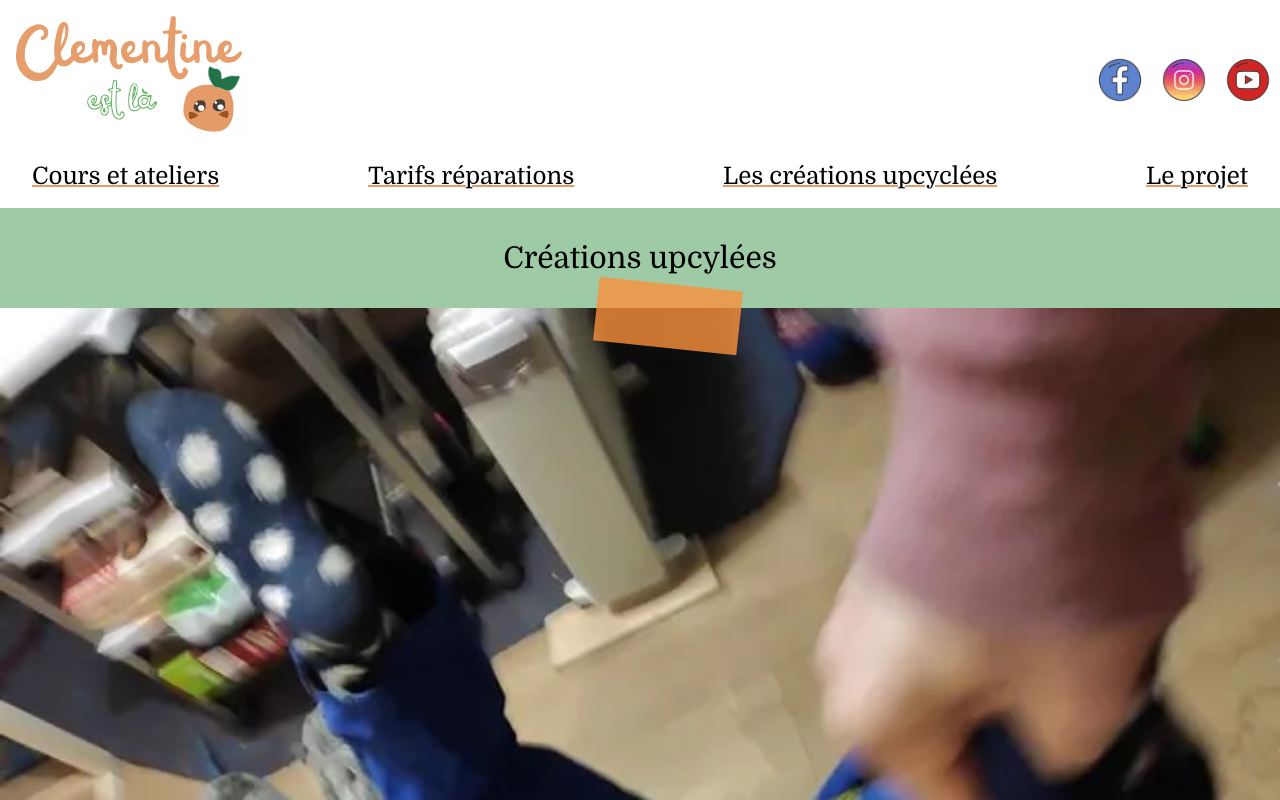
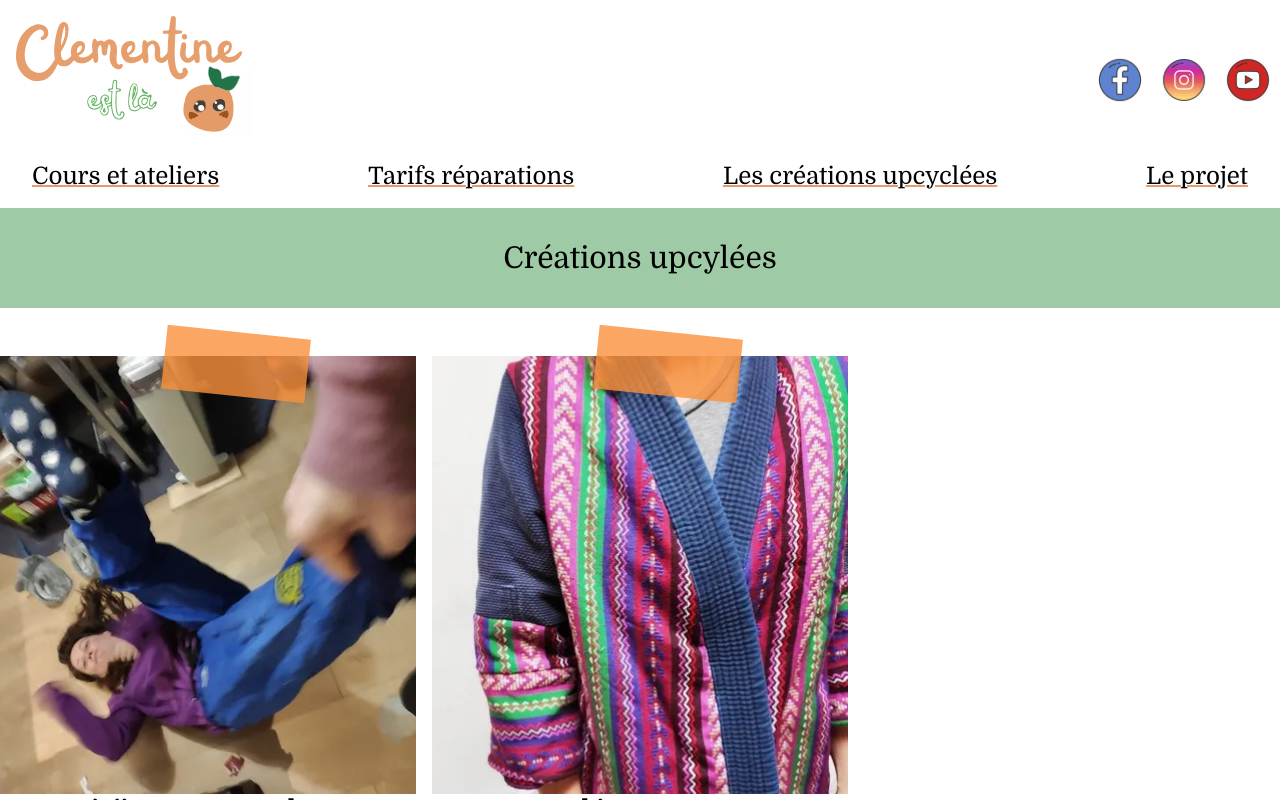
Before and after one commit to IPreferWater/cel-nextjs, a Next.js app: page /creations in a window 1280 px wide. Shown: the top 800 px of the page. Built offline with nearby package versions, Linux system fonts and the light colour scheme.

Commit message:
feat(creations-page): set correct url

```diff
--- a/components/Layout.tsx
+++ b/components/Layout.tsx
@@ -23,7 +23,7 @@ export const Layout = ({ children, title, metaName, metaDescription}: Props) =>
     },
     {
       title:'Les créations upcyclées',
-      url:'/comingsoon'
+      url:'/creations'
     },
     {
       title:'Le projet',
--- a/components/creations/SingleCreation.tsx
+++ b/components/creations/SingleCreation.tsx
@@ -13,6 +13,9 @@ return <a href={url} className='flex flex-col text-center relative'>
   <img className = "object-cover h-4/6 "src={imgUrl}/>
 <div className='font-bold text-cel-black text-2xl'>{creationTitle}</div>
 <div className='italic text-cel-black'>réalisé</div>
-<div className="font-bold">{price} €</div>
+{
+  price >0 ? <div className="font-bold">{price} €</div>:null
+}
+
 </a>
 }
--- a/interfaces/index.ts
+++ b/interfaces/index.ts
@@ -29,6 +29,7 @@ export type Product = {
 }
 
 export type Creation = {
+  id: string
   title: string
   description: string
   date: number
--- a/pages/api/blog.tsx
+++ b/pages/api/blog.tsx
@@ -117,7 +117,6 @@ export function getCreationDataByID(id:string) :Creation {
   const fullPath = path.join(creationsDirectory, `${id}.json`)
   const creationString = fs.readFileSync(fullPath, 'utf8')
   const creation: Creation = JSON.parse(creationString);
+  creation.id = id;
   return creation
-
-
 }
--- a/pages/creations.tsx
+++ b/pages/creations.tsx
@@ -2,7 +2,6 @@ import { Bandeau } from '@/components/Bandeau'
 import { SingleCreation } from '@/components/creations/SingleCreation'
 import {Layout} from '../components/Layout'
 import { Creation } from '../interfaces'
-//import {Bandeau} from '@/components/Bandeau'
 import {getAllCreationsSortedByDate} from "./api/blog"
 
 type CreationsPageProps = {
@@ -10,13 +9,12 @@ type CreationsPageProps = {
 }
 
   export default function CreationsPage({creations} : CreationsPageProps) {
-    const numbers = [1, 2, 3, 4, 5];
 
   return (<Layout title="Clementinestla créations"  metaName = "Page d'attente" metaDescription="Page regroupant toutes les créations upcyclés de Clementinestla">
    <Bandeau txt='Créations upcylées'/>
 
-    <div>
-      {creations.map((creation) =>  <SingleCreation creationTitle={creation.title} imgUrl={creation.imgs[0]} price={0}/>)}
+    <div className='grid grid-cols-1 md:grid-cols-2 lg:grid-cols-3 gap-4 mt-12'>
+      {creations.map((creation) =>  <SingleCreation creationTitle={creation.title} url={`/creations/${creation.id}`} imgUrl={creation.imgs[0]} price={0}/>)}
   </div>
   </Layout>)
 
@@ -24,7 +22,6 @@ type CreationsPageProps = {
 
 export async function getStaticProps(){
   const creations = await getAllCreationsSortedByDate()
-
   return {
       props: {
         creations
```
